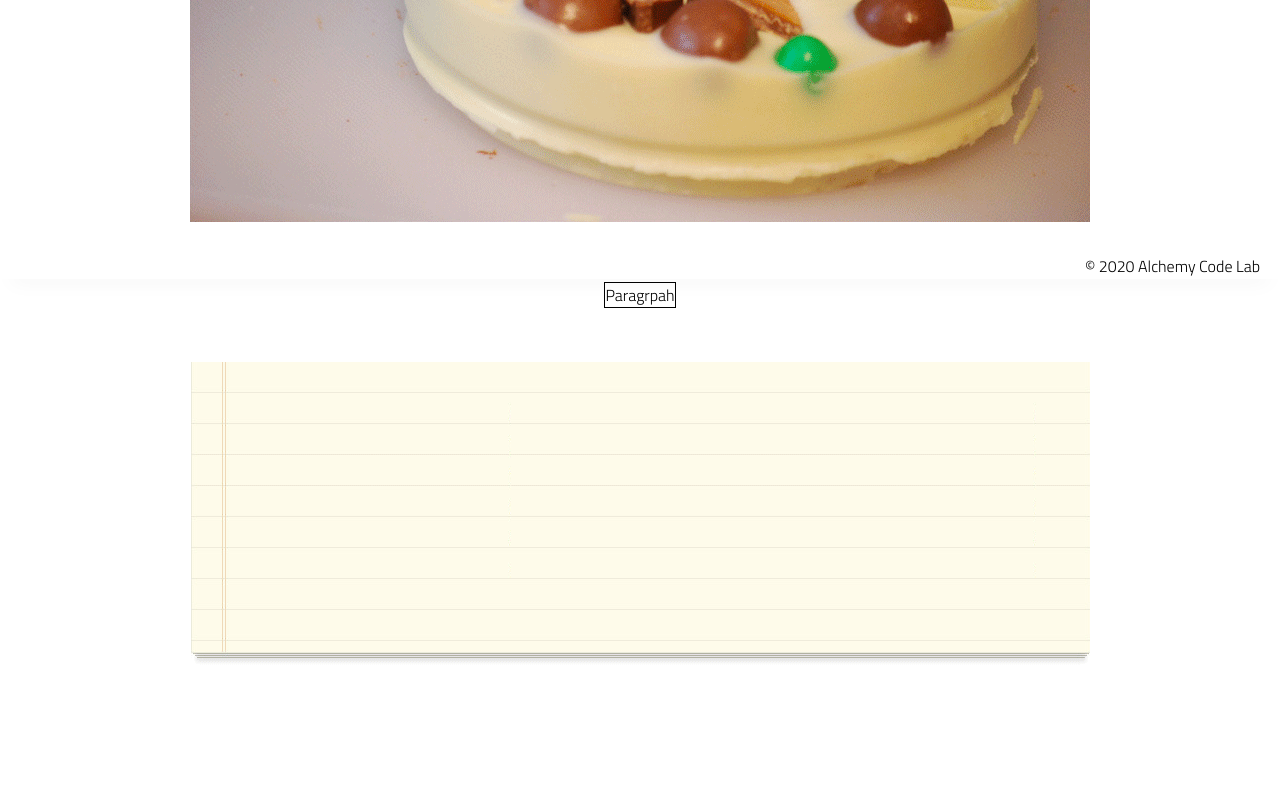
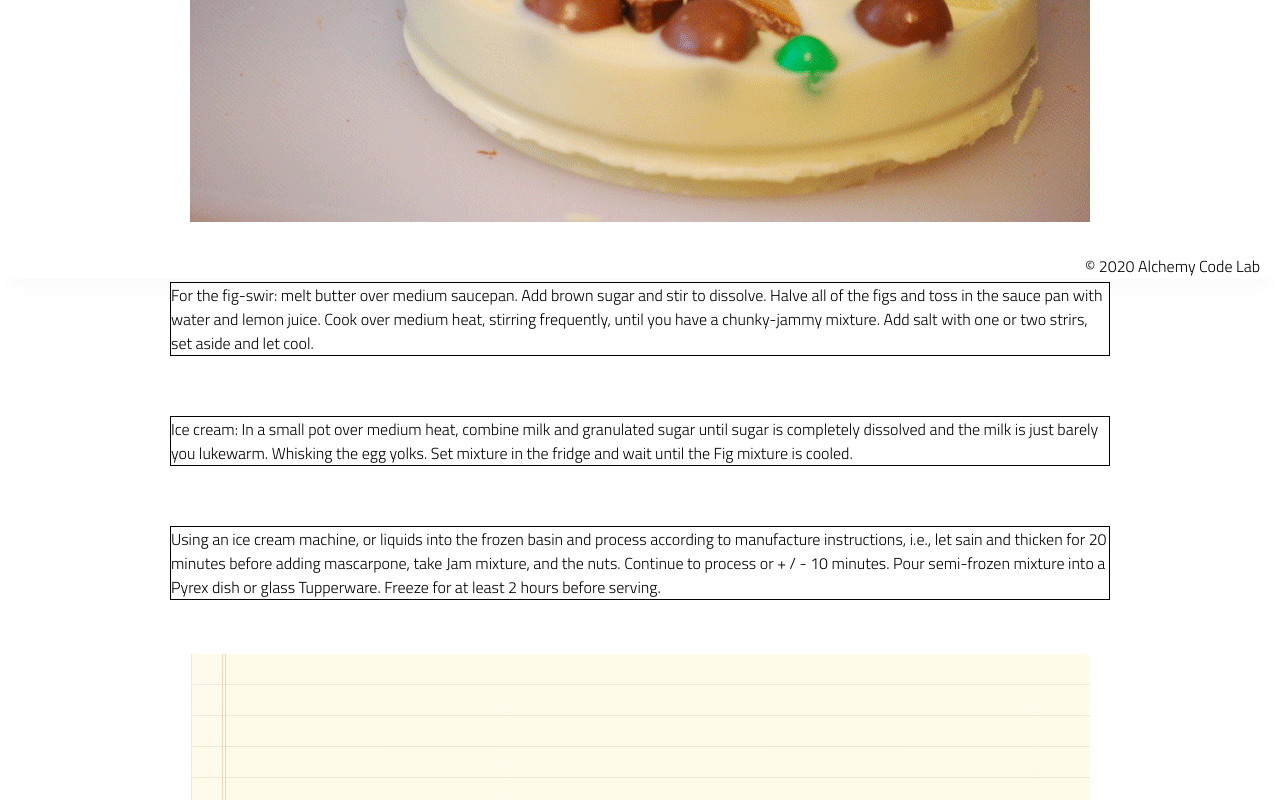
Before and after one commit to austin-summerlin/chocolatepizza, a plain HTML site: page index.html in a window 1280 px wide. Shown: the part 521-1321 px from the top of the page. Before the commit the page ends 1254 px from the top, so only its background shows below. Drawn offline with Linux system fonts and the light colour scheme.

Commit message:
coded text in p tags

```diff
--- a/index.html
+++ b/index.html
@@ -25,7 +25,20 @@
                 <div id='pizzaImage'></div>
             </label>
             <br>
-            <p id='paragraph'>Paragrpah</p>
+            <p id='paragraph'>For the fig-swir: melt butter over medium saucepan. Add brown sugar and stir to dissolve.
+                Halve all of the figs and toss in the sauce pan with water and lemon juice. Cook over medium heat,
+                stirring frequently, until you have a chunky-jammy mixture. Add salt with one or two strirs, set aside
+                and let cool.</p>
+
+            <p>Ice cream: In a small pot over medium heat, combine milk and granulated sugar until sugar is completely
+                dissolved and the milk is just barely you lukewarm. Whisking the egg yolks. Set mixture in the fridge
+                and wait until the Fig mixture is cooled.</p>
+
+            <p>Using an ice cream machine, or liquids into the frozen basin and process according to manufacture
+                instructions, i.e., let sain and thicken for 20 minutes before adding mascarpone, take Jam mixture, and
+                the nuts. Continue to process or + / - 10 minutes. Pour semi-frozen mixture into a Pyrex dish or glass
+                Tupperware. Freeze for at least 2 hours before serving.
+            </p>
             <br>
             <label id='label2'>
                 <img src="assets/list-bg.png" <div id='recipeImage'></div>
```
Also changed, not shown: 1 other file.
